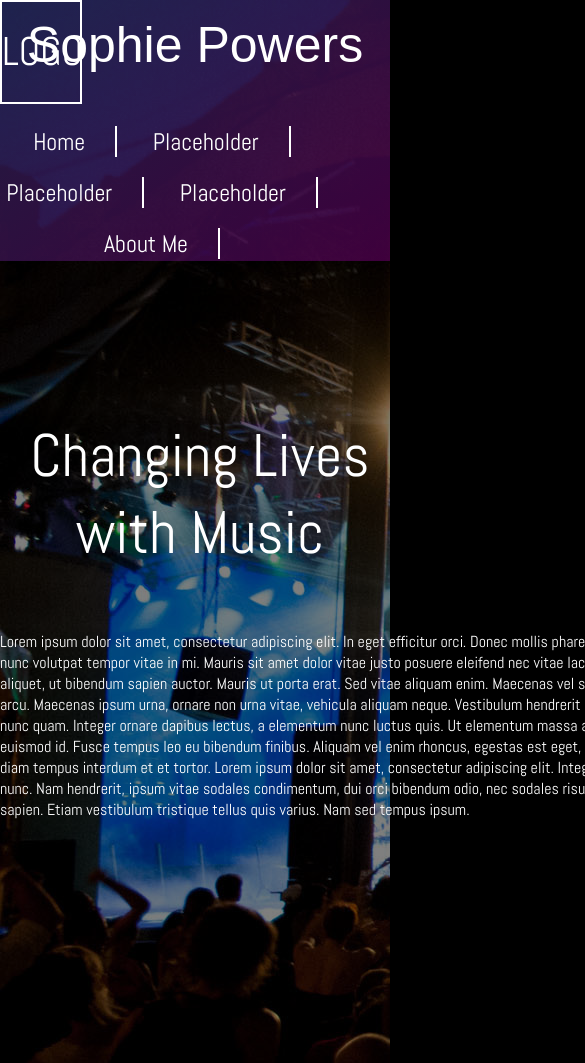
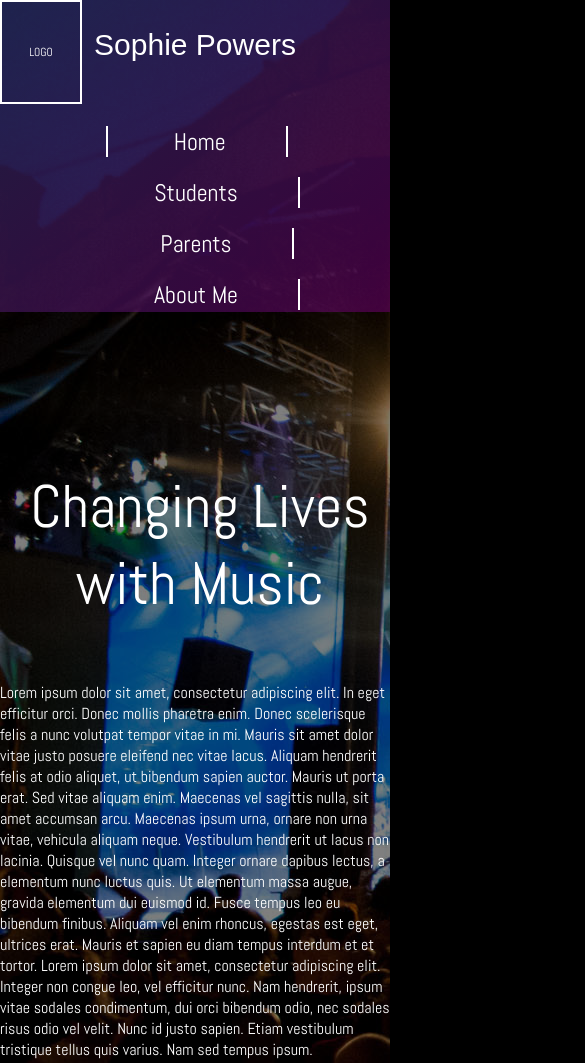
Before and after one commit to almost-friday/ThePowersOfMusic, a plain HTML site: page Main/index.html in a window 390 px wide. Shown: the top 1063 px of the page, 585 px wide, since content can reach past the window. Drawn offline with Linux system fonts and the light colour scheme; a web font is replaced by a local one.

Commit message:
Started the header scrolling animation
Also slightly changed the nav bar

```diff
--- a/Main/css/generic_positioning.css
+++ b/Main/css/generic_positioning.css
@@ -14,3 +14,19 @@
     position: relative;
     top: 0px !important;
 }
+
+.divider {
+    background-color: white;
+    padding: 0px !important;
+    border: none !important;
+}
+.horizontal.divider {
+    width: 98%;
+    height: 2px;
+    margin: auto;
+}
+.vertical.divider {
+    height: 98%;
+    width: 2px;
+    margin: auto;
+}
--- a/Main/css/index.css
+++ b/Main/css/index.css
@@ -9,7 +9,7 @@ body {
     overflow-x: hidden;
 }
 
-#head {
+#header{
     position: sticky;
     position: -webkit-sticky;
     /* height: 100px; */
@@ -17,29 +17,30 @@ body {
     margin-bottom: 0px;
     z-index: 3;
 
-    background-image: linear-gradient(to bottom right, rgba(60, 60, 130, 0.5), rgb(120, 0, 120, 0.5));
-    background-image: -webkit-linear-gradient(to bottom right, rgba(60, 60, 130, 0.5), rgb(120, 0, 120, 0.5));
+    background-image: linear-gradient(to bottom right, rgba(60, 60, 130, 0.5), rgba(120, 0, 120, 0.5));
+    background-image: -webkit-linear-gradient(to bottom, rgba(60, 60, 130, 0.5), rgba(120, 0, 120, 0.5));
     /* animation: changeBG1 1.0s, backwards; */
 }
 
-#logo_top {
+#header .logo {
     position: relative;
     display: inline-block;
     width: 20%;
     height: 100%;
     margin: 2px;
     outline: 2px solid white;
+
+    transition: width 0.5s, font-size 0.5s;
 }
 
-#menubar_name {
+#header_name {
     position:absolute;
     display: inline-block;
     width: 100%;
     top: 20px;
     left: 0px;
-    /* padding-left: 50px; */
 
-    font-size: 50px;
+    font-size: 5vw;
     line-height: 50px;
     text-align: center;
     font-family: 'Beth Ellen', sans-serif;
@@ -51,7 +52,7 @@ body {
     width: 100%;
     margin: 2px;
     /* bottom: 0px;  */
-    right: 50px;
+    /* right: 50px; */
 
     font-size: 24px;
     /* outline: 1px solid white; */
@@ -60,8 +61,8 @@ body {
     position: relative;
     display: inline-block;
 
-    padding-left: 30px;
-    padding-right: 30px;
+    padding-left: 60px;
+    padding-right: 60px;
     margin-top: 20px;
 
     color: white;
@@ -70,6 +71,17 @@ body {
 }
 #menubar_top a:visited {
     color: white;
+}
+
+#header .logo.scroll {
+    width: 10%;
+    font-size: 2.5vw;
+}
+
+#header_name.scroll {
+    display: hidden;
+    left: 40px;
+    text-align: left;
 }
 
 #main {
@@ -103,3 +115,15 @@ body {
 
     text-align: left;
 }
+
+@media (max-width: 600px) {
+    #header_name {
+        font-size: 30px;
+    }
+}
+
+@media (max-width: 800px) {
+    #main_description {
+        width: 100%;
+    }
+}
--- a/Main/css/tmp.css
+++ b/Main/css/tmp.css
@@ -1,13 +1,13 @@
 .logo_placeholder {
     text-align: center;
-    font-size: 40px;
+    font-size: 3vw;
     line-height: 100px;
 }
 
 @keyframes changeBG1 {
     from {
-        background: linear-gradient(to bottom right, rgb(0, 0, 125, 0.5), rgb(120, 0, 120, 0.5));
-        background: -webkit-linear-gradient(to bottom right, rgba(60, 60, 130, 0.5), rgb(120, 0, 120, 0.5));
+        background-image: linear-gradient(to bottom right, rgb(0, 0, 125, 0.5), rgb(120, 0, 120, 0.5));
+        background-image: -webkit-linear-gradient(to bottom right, rgba(60, 60, 130, 0.5), rgb(120, 0, 120, 0.5));
     }
     to {background: url("../static/main_bg.png")}
 }
--- a/Main/index.html
+++ b/Main/index.html
@@ -6,12 +6,13 @@
         The Powers Of Music
     </title>
     <meta charset="utf-8">
+    <meta name="viewport" content="width=device-width, initial-scale=1.0">
     <link rel="stylesheet" href="css/index.css">
     <link rel="stylesheet" href="css/generic_positioning.css">
     <link rel="stylesheet" href="css/tmp.css">
     <link href="https://fonts.googleapis.com/css?family=Abel&display=swap" rel="stylesheet">
     <link href="https://fonts.googleapis.com/css?family=Beth+Ellen&display=swap" rel="stylesheet">
-    <script src="style.js"></script>
+    <script src="js/style.js"></script>
     <nav>
         <!--Buttons that link to other pages go here-->
     </nav>
@@ -20,19 +21,20 @@
 <body>
     <div id="main">
         <div style="background-color: rgba(0, 0, 0, 0.5);height:100%;">
-            <div id="head" >
-                <div id="logo_top" class="logo_placeholder">
+            <div id="header" >
+                <div class="logo logo_placeholder">
                     LOGO
                 </div>
-                <div id="menubar_name">
+                <div id="header_name">
                     Sophie Powers
                 </div>
                 <div id="menubar_top" class="dropdown_menu center">
+                    <!--Adds an extra border at the beginning-->
+                    <div class="divider vertical center">&nbsp;</div>
                     <a href="/">Home</a>
-                    <a href="/">Placeholder</a>
-                    <a href="/">Placeholder</a>
-                    <a href="/">Placeholder</a>
-                    <a href="/">About Me</a>
+                    <a href="/">Students</a>
+                    <a href="/">Parents</a>
+                    <a href="about.html">About Me</a>
                 </div>
             </div>
             <div class="center top" style="position: relative;top: 6em;">
--- a/Main/js/style.js
+++ b/Main/js/style.js
@@ -1,16 +1,21 @@
-function changeHeaderBG() {
-    let elt = document.getElementById("head");
+function headerScroll() {
+    let head = document.getElementById("header");
+    let logo = document.querySelector("#header .logo");
+    let name = document.getElementById("header_name");
+    let message = {failure: "headerScroll() has errors:\n\t"}
+    if (!head || !logo || !name) fatal("Your javascript code needs to be updated.");
 
     if(this.scrollY > 1) {
-        if(elt.classList.contains("show_head_bg")) elt.classList.remove("show_head_bg");
-        elt.classList.remove("animate_head_bg");
-        elt.classList.add("animate_head_no_bg");
+        logo.classList.add("scroll");
     }
     else {
-        elt.classList.remove("animate_head_no_bg");
-        elt.classList.add("animate_head_bg");
+        logo.classList.remove("scroll");
+    }
+    function fatal(msg) {
+        console.log(message.failure + msg);
+        return -1;
     }
 }
 
 //This just changes the header background when scrolling
-window.addEventListener("scroll", changeHeaderBG, false);
+window.addEventListener("scroll", headerScroll, false);
```
